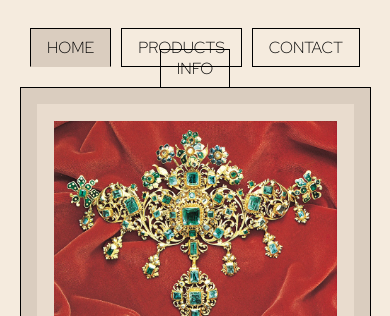
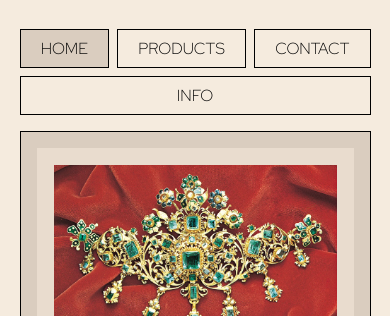
Before and after one commit to stkrolikiewicz/MagnataGallo-home-page, a plain HTML site: page index.html in a window 390 px wide. Shown: the part 83-399 px from the top of the page. Drawn offline with nearby package versions, Linux system fonts and the light colour scheme.

Commit message:
Creating responsive nav with flexbox

```diff
--- a/index.html
+++ b/index.html
@@ -38,10 +38,10 @@
         </header>
         <nav>
             <ul>
-                <li><a href="index.html">HOME</a></li>
-                <li><a href="">PRODUCTS</a></li>
-                <li><a href="">CONTACT</a></li>
-                <li><a href="">INFO</a></li>
+                <a href="index.html"><li>HOME</li></a>
+                <a href=""><li>PRODUCTS</li></a>
+                <a href=""><li>CONTACT</li></a>
+                <a href=""><li>INFO</li></a>
             </ul>
         </nav>
         <main>
--- a/styles.css
+++ b/styles.css
@@ -48,39 +48,43 @@ header > img {
     }
 }
 
+@media (max-width: 463px) {
+}
+
 nav {
     font-family: "Red Hat Display", sans-serif;
-    padding: 0.5rem 0;
+    padding: 0 0 1rem 0;
+    display: flex;
+    justify-content: center;
 }
 
 nav ul {
     list-style: none;
     text-align: center;
+    display: inline-flex;
+    flex-wrap: wrap;
+    gap: 0.5rem;
 }
 
-nav li {
-    display: inline-block;
-}
-
-nav li a {
+nav a {
     text-decoration: none;
     color: black;
     padding: 0.5rem 1rem;
-    margin: 0 0.2rem;
+    flex: 1 0 auto;
     border: 1px solid black;
 }
 
-nav li a:hover,
+nav a:hover,
 a[href="index.html"]:hover {
     background-color: black;
     color: rgb(245, 235, 222);
     border-bottom-color: black;
 }
 
-nav li a[href="index.html"] {
+nav a[href="index.html"] {
     background-color: rgb(218, 205, 191);
     /* font-weight: bold; */
-    border-bottom-color: rgb(218, 205, 191);
+    /* border-bottom-color: rgb(218, 205, 191); */
     color: black;
 }
 
```
